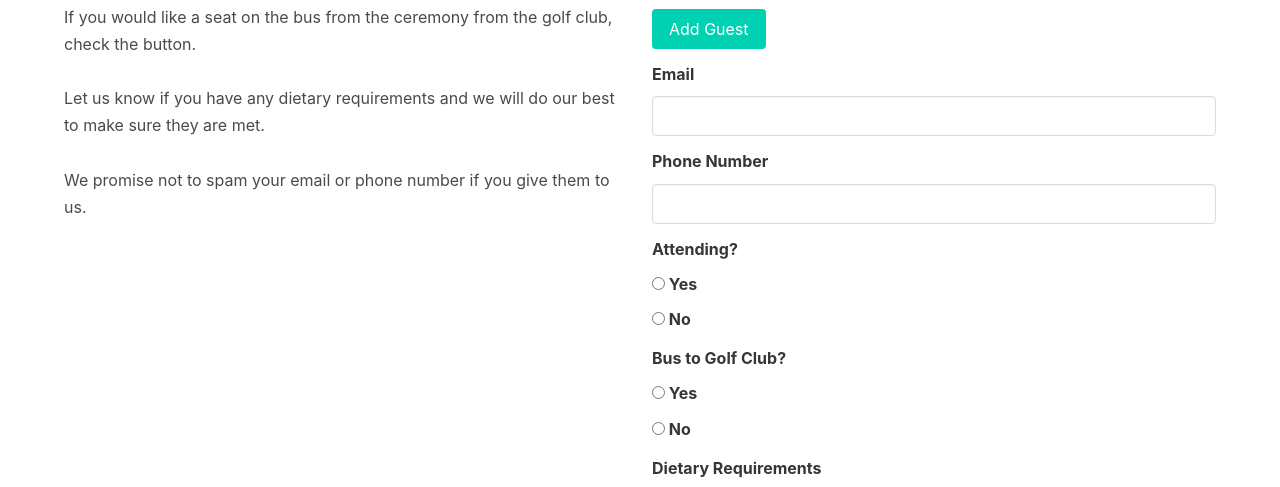
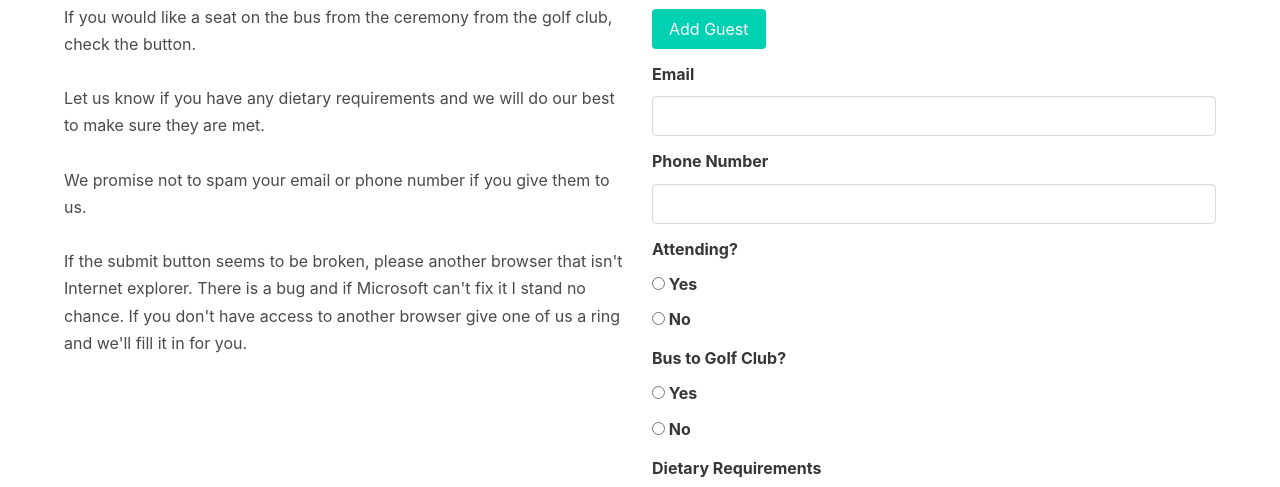
Before and after one commit to gillespied/thedavidandhelen-com, a Gatsby site: page /rsvp in a window 1280 px wide. Shown: the part 238-725 px from the top of the page. Built offline with nearby package versions, Linux system fonts and the light colour scheme; Gatsby itself is replaced by a stand-in of ours.

Commit message:
Note avoiding using IE for form

```diff
--- a/src/pages/rsvp.js
+++ b/src/pages/rsvp.js
@@ -64,6 +64,13 @@ export default class RSVP extends React.Component {
                 </p>
                 <br />
                 <p>We promise not to spam your email or phone number if you give them to us.</p>
+                <br />
+                <p>
+                  If the submit button seems to be broken, please another browser that isn&apos;t
+                  Internet explorer. There is a bug and if Microsoft can&apos;t fix it I stand no
+                  chance. If you don&apos;t have access to another browser give one of us a ring
+                  and we&apos;ll fill it in for you.
+                </p>
               </div>
               <div className="column">
                 <div className="content is-one-half">
```
